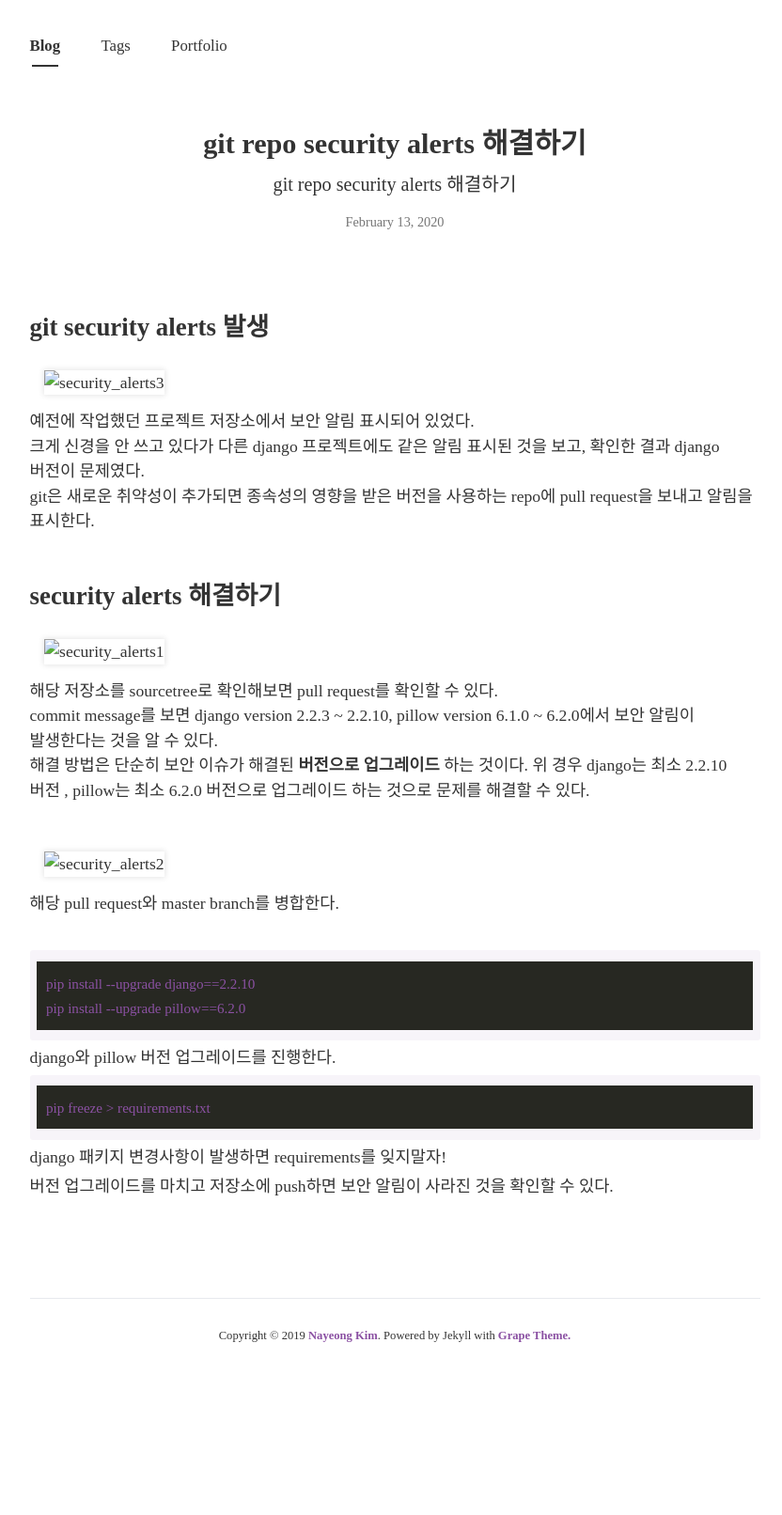
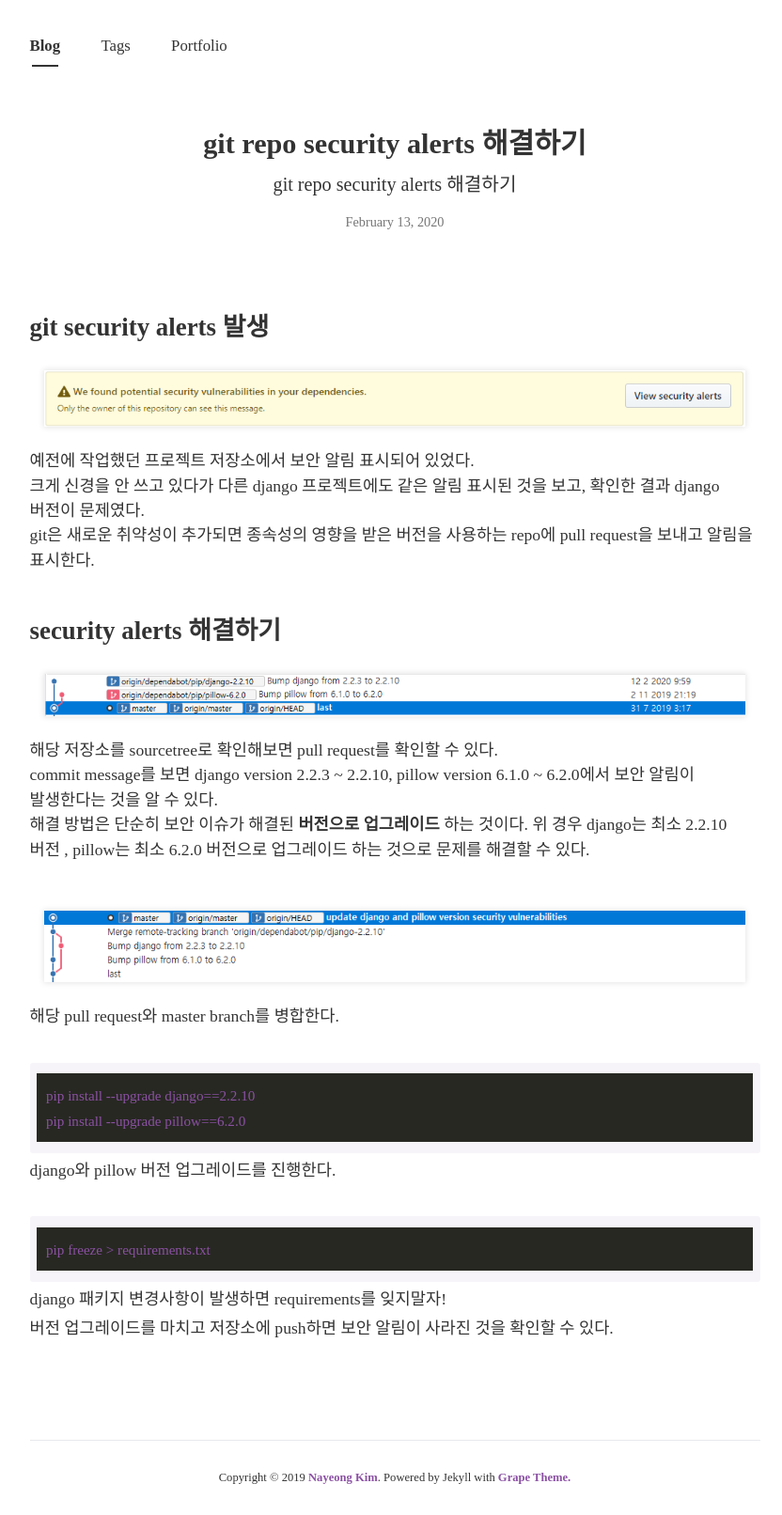
Before and after one commit to leejaeyeong/leejaeyeong.github.io, a Jekyll site: the page built from _posts/2020-02-13-git-repo-security-alerts-해결하기.md, in a window 1280 px wide. Shown: the whole page at 94% size, without its empty margins (220-1052 px from the left). Built offline with Jekyll 4.4.1, drawn with Linux system fonts in a browser that asks for light colours; nearby versions of some CDN libraries; some web fonts are replaced; before the commit the page ends 1461 px from its top, so only the background shows below that.

Commit message:
post git repo security alerts 해결하기

````diff
--- a/_posts/2020-02-13-git-repo-security-alerts-해결하기.md
+++ b/_posts/2020-02-13-git-repo-security-alerts-해결하기.md
@@ -7,15 +7,14 @@ author: jylee.
 comments : False
 ---
 ## git security alerts 발생
-![security_alerts3](../assets/img/security_alerts3.PNG)
+![security_alerts3](https://github.com/leejaeyeong/leejaeyeong.github.io/blob/master/assets/img/security_alerts3.PNG)
 예전에 작업했던 프로젝트 저장소에서 보안 알림 표시되어 있었다.
 크게 신경을 안 쓰고 있다가 다른 django 프로젝트에도 같은 알림 표시된 것을 보고, 확인한 결과 django 버전이 문제였다.
 git은 새로운 취약성이 추가되면 종속성의 영향을 받은 버전을 사용하는 repo에 pull request을 보내고 알림을 표시한다.
-
 <br>
 
 ## security alerts 해결하기
-![security_alerts1](../assets/img/security_alerts1.PNG)
+![security_alerts1](https://github.com/leejaeyeong/leejaeyeong.github.io/blob/master/assets/img/security_alerts1.PNG)
 해당 저장소를 sourcetree로 확인해보면 pull request를 확인할 수 있다.
 commit message를 보면 django version 2.2.3 ~ 2.2.10, pillow version 6.1.0 ~ 6.2.0에서 보안 알림이 발생한다는 것을 알 수 있다.
 해결 방법은 단순히 보안 이슈가 해결된 **버전으로 업그레이드** 하는 것이다.
@@ -23,7 +22,7 @@ commit message를 보면 django version 2.2.3 ~ 2.2.10, pillow version 6.1.0 ~ 6
 
 <br>
 
-![security_alerts2](../assets/img/security_alerts2.PNG)
+![security_alerts2](https://github.com/leejaeyeong/leejaeyeong.github.io/blob/master/assets/img/security_alerts2.PNG)
 해당 pull request와 master branch를 병합한다.
 
 <br>
@@ -34,6 +33,8 @@ pip install --upgrade pillow==6.2.0
 ```
 django와 pillow 버전 업그레이드를 진행한다.
 
+<br>
+
 ```
 pip freeze > requirements.txt
 ```
````
